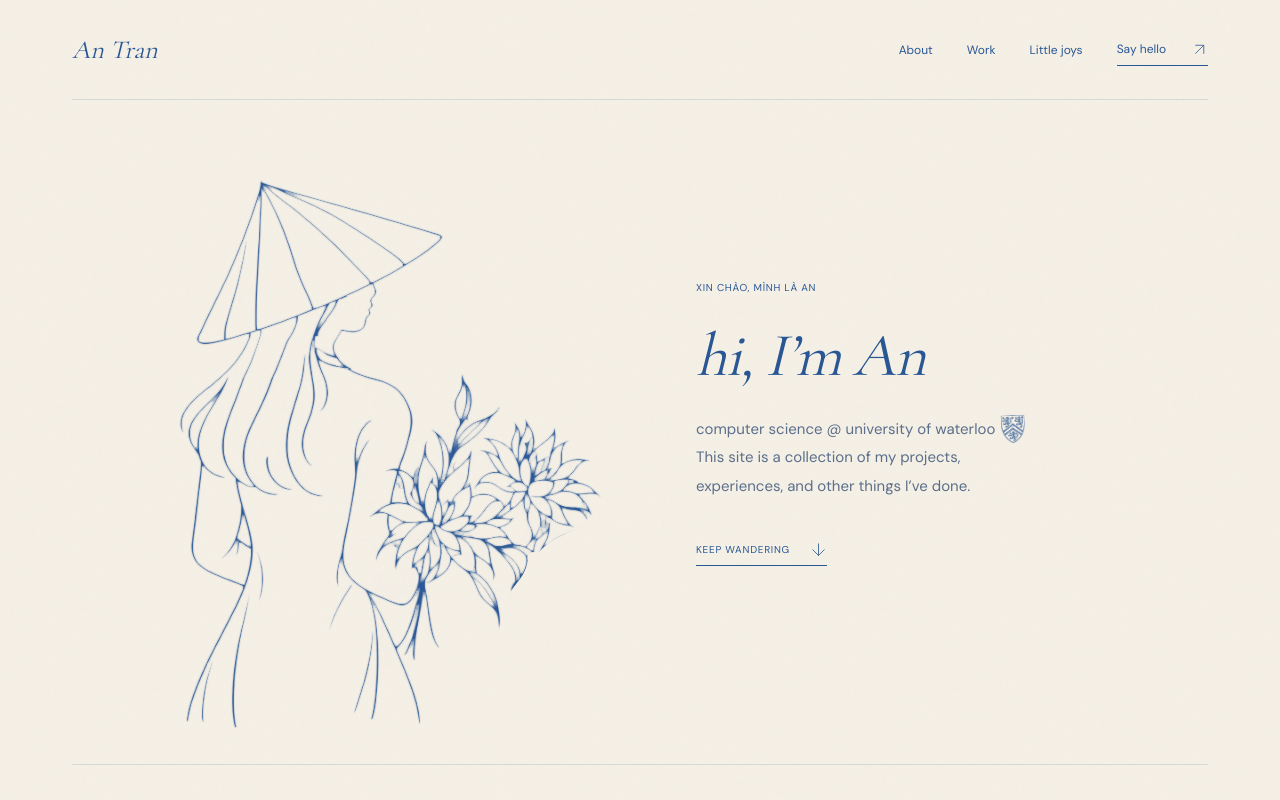
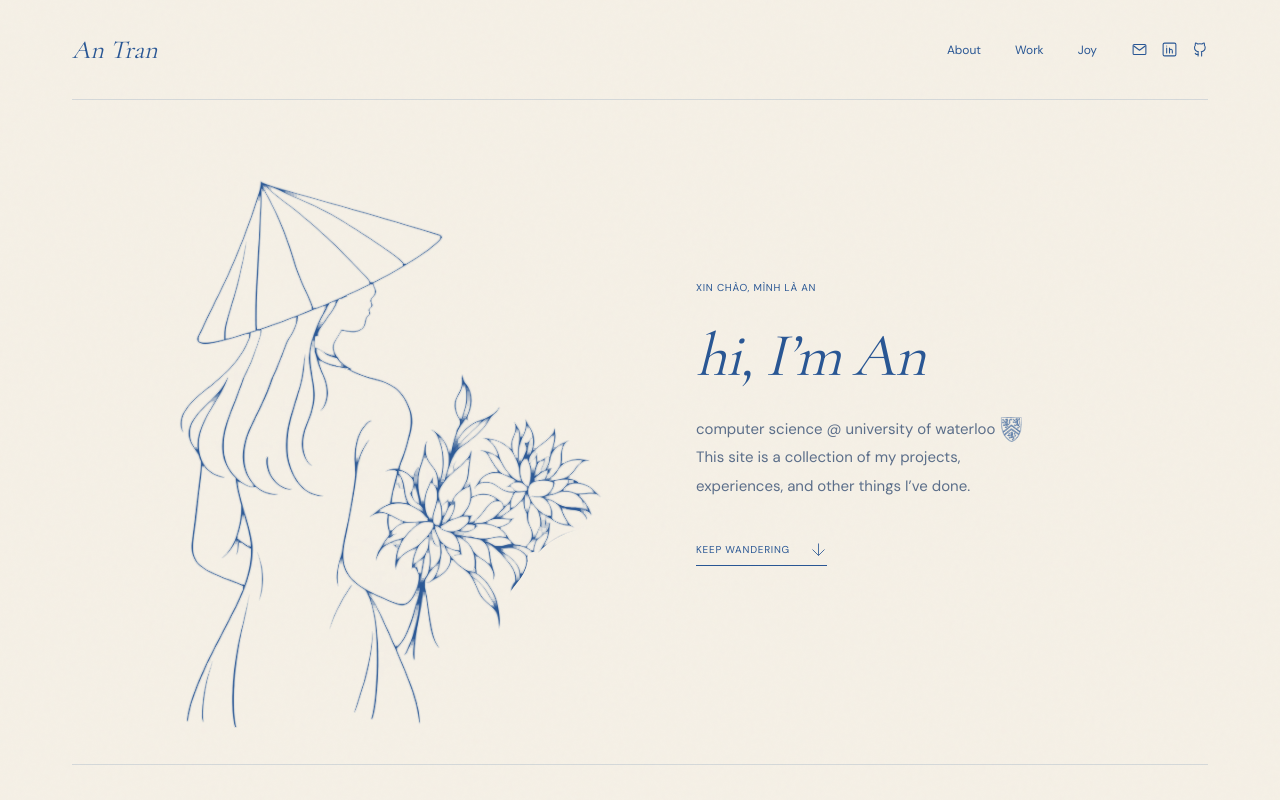
Before and after one commit to quynhan-tr/v22, a Next.js app: page / in a window 1280 px wide. Shown: the top 800 px of the page. Built offline with nearby package versions, Linux system fonts and the light colour scheme.

Commit message:
feat: contact

```diff
--- a/src/components/home/home.css
+++ b/src/components/home/home.css
@@ -39,10 +39,10 @@
 }
 
 .school-mark {
-  width: 1.57em;
-  height: 1.85em;
+  width: 1.4em;
+  height: 1.65em;
   flex: 0 0 auto;
-  margin-block: -0.45em;
+  margin-block: -0.35em;
   background: var(--ink);
   opacity: 0.94;
   transform: rotate(-2deg);
--- a/src/components/layout/layout.css
+++ b/src/components/layout/layout.css
@@ -26,12 +26,25 @@
   opacity: 0.6;
 }
 
-.nav-contact {
+.social-links {
   display: flex;
   align-items: center;
-  gap: 25px;
-  border-bottom: 1px solid var(--ink);
-  padding: 7px 0;
+  gap: 13px;
+}
+
+.social-links a {
+  display: grid;
+  place-items: center;
+}
+
+.social-icon {
+  width: 17px;
+  height: 17px;
+  fill: none;
+  stroke: currentColor;
+  stroke-width: 1.5;
+  stroke-linecap: round;
+  stroke-linejoin: round;
 }
 
 .site-footer {
@@ -74,12 +87,8 @@
     display: none;
   }
 
-  .nav-contact {
-    gap: 8px;
-  }
-
-  .nav-contact .arrow {
-    width: 13px;
+  .social-links {
+    gap: 10px;
   }
 
   .site-footer .signature {
--- a/src/components/layout/site-header.tsx
+++ b/src/components/layout/site-header.tsx
@@ -1,5 +1,9 @@
 import { portfolio } from "@/content/portfolio";
-import { Arrow } from "@/components/ui/illustrations";
+import {
+  GitHubIcon,
+  LinkedInIcon,
+  MailIcon,
+} from "@/components/ui/illustrations";
 
 export function SiteHeader() {
   return (
@@ -14,10 +18,28 @@ export function SiteHeader() {
       <nav aria-label="Main navigation">
         <a href="#about">About</a>
         <a href="#work">Work</a>
-        <a href="#joys">Little joys</a>
-        <a href="#contact" className="nav-contact">
-          Say hello <Arrow />
-        </a>
+        <a href="#joys">Joy</a>
+        <div className="social-links">
+          <a href={`mailto:${portfolio.email}`} aria-label="Email An Tran">
+            <MailIcon />
+          </a>
+          <a
+            href="https://www.linkedin.com/in/quynhan05/"
+            target="_blank"
+            rel="noreferrer"
+            aria-label="An Tran on LinkedIn"
+          >
+            <LinkedInIcon />
+          </a>
+          <a
+            href="https://github.com/quynhan-tr"
+            target="_blank"
+            rel="noreferrer"
+            aria-label="An Tran on GitHub"
+          >
+            <GitHubIcon />
+          </a>
+        </div>
       </nav>
     </header>
   );
--- a/src/components/ui/illustrations.tsx
+++ b/src/components/ui/illustrations.tsx
@@ -9,6 +9,33 @@ export function Arrow({ down = false }: { down?: boolean }) {
       aria-hidden="true"
     >
       <path d="M6 18 18 6M6 6h12v12" />
+    </svg>
+  );
+}
+
+export function MailIcon() {
+  return (
+    <svg className="social-icon" viewBox="0 0 24 24" aria-hidden="true">
+      <rect x="3" y="5" width="18" height="14" rx="1.5" />
+      <path d="m4 7 8 6 8-6" />
+    </svg>
+  );
+}
+
+export function LinkedInIcon() {
+  return (
+    <svg className="social-icon" viewBox="0 0 24 24" aria-hidden="true">
+      <rect x="3" y="3" width="18" height="18" rx="2" />
+      <path d="M8 10v7m0-10v.01M12 17v-7m0 3c.7-2 4-2.2 4 1v3" />
+    </svg>
+  );
+}
+
+export function GitHubIcon() {
+  return (
+    <svg className="social-icon" viewBox="0 0 24 24" aria-hidden="true">
+      <path d="M15 21v-3.9c0-1 .1-1.4-.5-2 2.8-.3 5.5-1.4 5.5-6A4.6 4.6 0 0 0 18.8 6c.1-.3.5-1.6-.1-3 0 0-1-.3-3.2 1.2a11.2 11.2 0 0 0-6 0C7.3 2.7 6.3 3 6.3 3c-.6 1.4-.2 2.7-.1 3A4.6 4.6 0 0 0 5 9.1c0 4.6 2.7 5.7 5.5 6-.5.5-.6 1-.5 2V21" />
+      <path d="M10 19c-2.5.8-3.5-1-4-1.5" />
     </svg>
   );
 }
```
Also changed, not shown: 2 other files (tests, documents, lock files or other folders).
